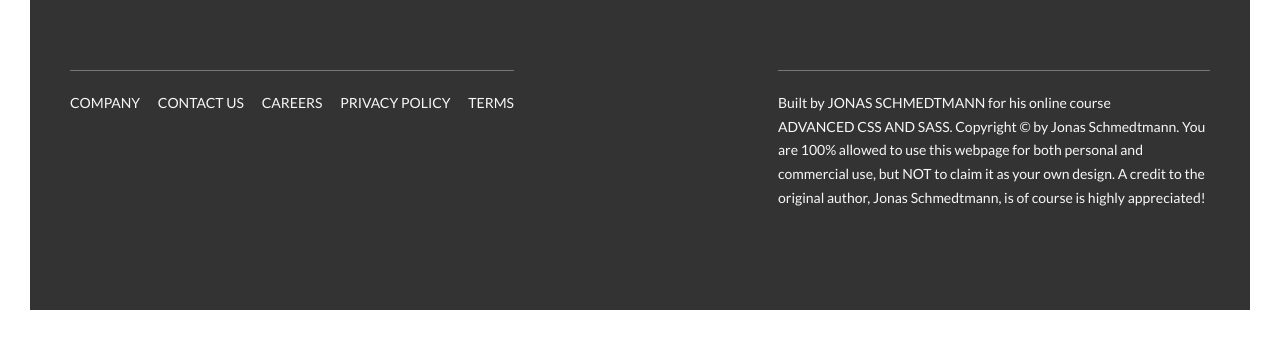
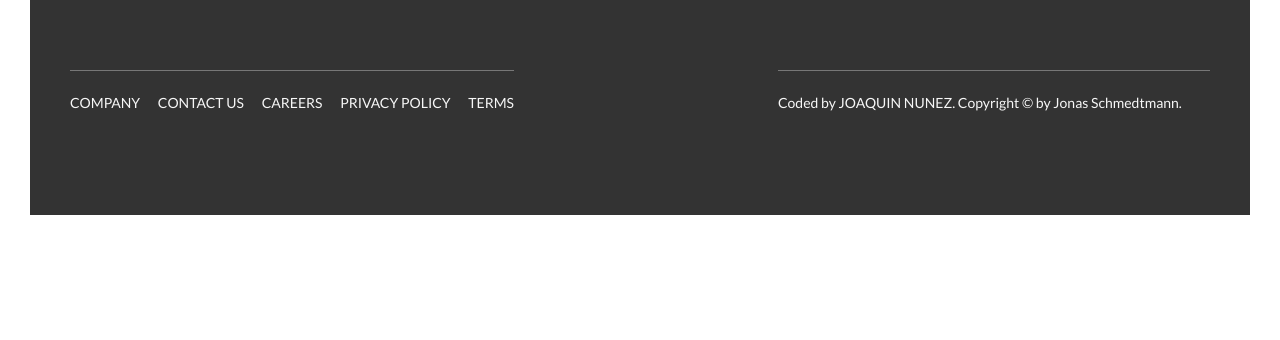
Before and after one commit to jdnunez504/Natours, a plain HTML site: page index.html in a window 1280 px wide. Shown: the part 5569-5909 px from the top of the page. After the commit the page ends 5814 px from the top, so only its background shows below. Drawn offline with Linux system fonts and the light colour scheme; a web font is replaced by a local one.

Commit message:
Authors attribution added

```diff
--- a/index.html
+++ b/index.html
@@ -338,11 +338,7 @@
         </div>
         <div class="col-1-of-2">
             <p class="footer__copyright">
-                Built by <a href="#" class="footer__link">Jonas Schmedtmann</a> for his online course <a href="#"
-                                                                                                         class="footer__link">Advanced
-                CSS and SASS</a>. Copyright &copy; by Jonas Schmedtmann. You are 100% allowed to use this webpage for
-                both personal and commercial use, but NOT to claim it as your own design. A credit to the original
-                author, Jonas Schmedtmann, is of course is highly appreciated!
+                Coded by <a href="#" class="footer__link">Joaquin Nunez</a>. Copyright &copy; by Jonas Schmedtmann.
             </p>
         </div>
     </div>
```
